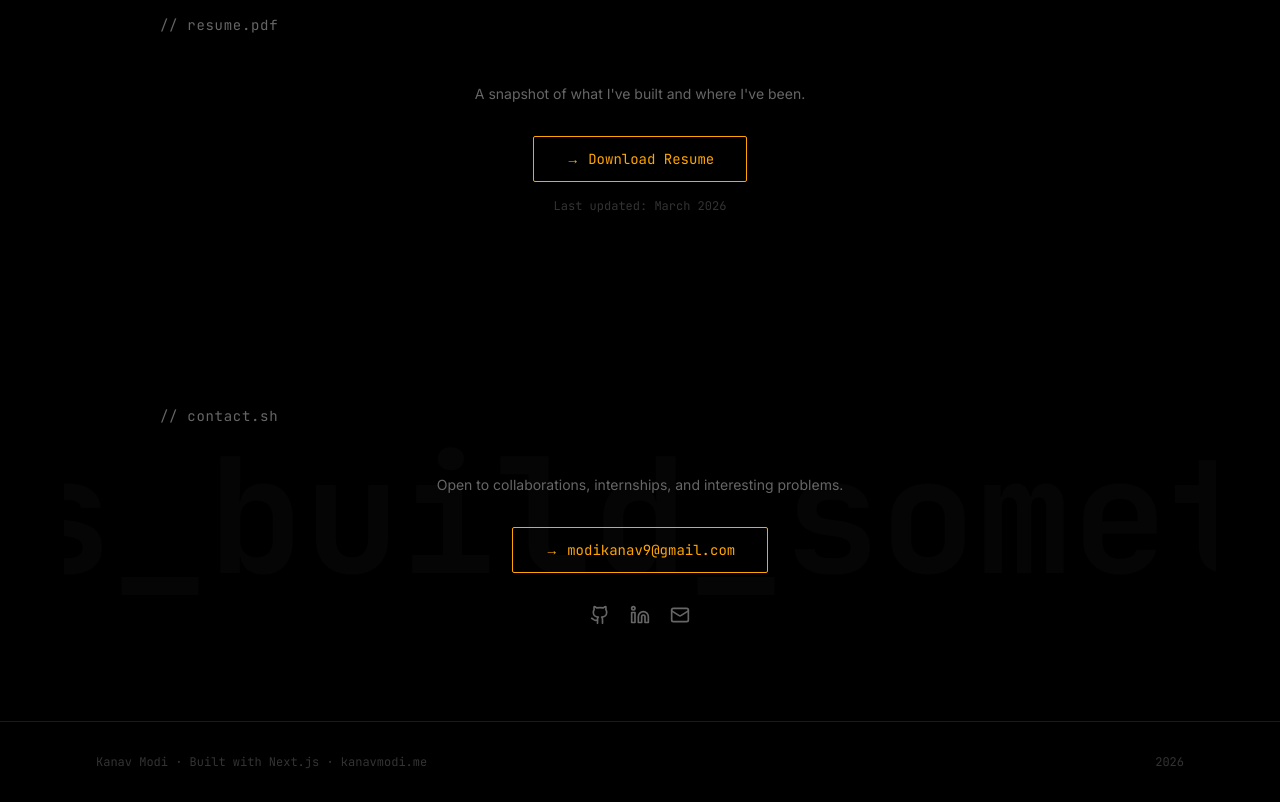
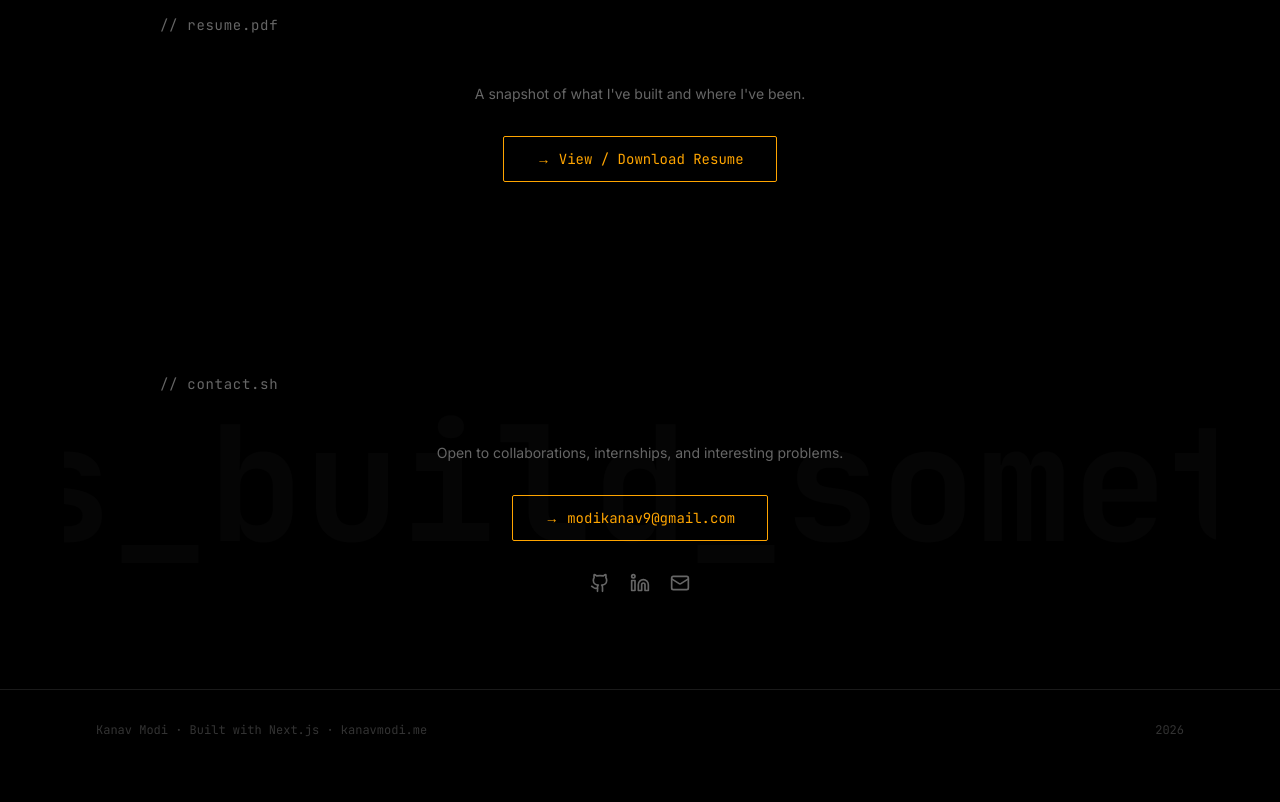
Before and after one commit to KanavCode/KanavCode.github.io, a Next.js app: page / in a window 1280 px wide. Shown: the part 2620-3422 px from the top of the page. After the commit the page ends 3390 px from the top, so only its background shows below. Built offline with nearby package versions, Linux system fonts and the light colour scheme.

Commit message:
ui: refine custom cursor logic, noise overlay accessibility, and resume component

```diff
--- a/components/CustomCursor.tsx
+++ b/components/CustomCursor.tsx
@@ -1,14 +1,18 @@
 "use client";
 
-import { useEffect, useRef } from "react";
+import { useEffect, useRef, useState } from "react";
 
 export default function CustomCursor() {
   const cursorRef = useRef<HTMLDivElement>(null);
+  const [isTouchDevice, setIsTouchDevice] = useState(false);
 
   useEffect(() => {
     // Only enable on devices with fine pointer (desktop)
-    const hasPointer = window.matchMedia("(pointer: fine)").matches;
-    if (!hasPointer) return;
+    const isFinePointer = window.matchMedia("(any-pointer: fine)").matches;
+    if (!isFinePointer) {
+      setIsTouchDevice(true);
+      return;
+    }
 
     const cursor = cursorRef.current;
     if (!cursor) return;
@@ -39,5 +43,7 @@ export default function CustomCursor() {
     };
   }, []);
 
+  if (isTouchDevice) return null;
+
   return <div ref={cursorRef} className="custom-cursor hidden" />;
 }
--- a/components/NoiseOverlay.tsx
+++ b/components/NoiseOverlay.tsx
@@ -1,3 +1,3 @@
 export default function NoiseOverlay() {
-  return <div className="noise-overlay" aria-hidden="true" />;
+  return <div className="noise-overlay pointer-events-none opacity-5" aria-hidden="true" />;
 }
--- a/components/Resume.tsx
+++ b/components/Resume.tsx
@@ -2,13 +2,10 @@
 
 import { motion } from "framer-motion";
 
-// RESUME: Place your resume PDF at /public/resume.pdf — this button will auto-download it
+const RESUME_DRIVE_LINK = "https://drive.google.com/drive/folders/1X5rtSQW-pOIRFMCqA8MvUBvwUZ5R8zAx?usp=drive_link";
 
 // EDIT: Resume section subtitle
 const SUBTITLE = "A snapshot of what I've built and where I've been.";
-
-// EDIT: Last updated date for resume
-const LAST_UPDATED = "March 2026";
 
 export default function Resume() {
   return (
@@ -28,16 +25,13 @@ export default function Resume() {
         </p>
 
         <a
-          href="/resume.pdf"
-          download
+          href={RESUME_DRIVE_LINK}
+          target="_blank"
+          rel="noopener noreferrer"
           className="group font-mono text-sm px-6 sm:px-8 py-3 w-full sm:w-auto text-center border border-accent text-accent rounded-sm transition-all duration-300 hover:bg-accent hover:text-black"
         >
-          → Download Resume
+          → View / Download Resume
         </a>
-
-        <p className="font-mono text-text-muted text-xs mt-4">
-          Last updated: {LAST_UPDATED}
-        </p>
       </motion.div>
     </section>
   );
```
